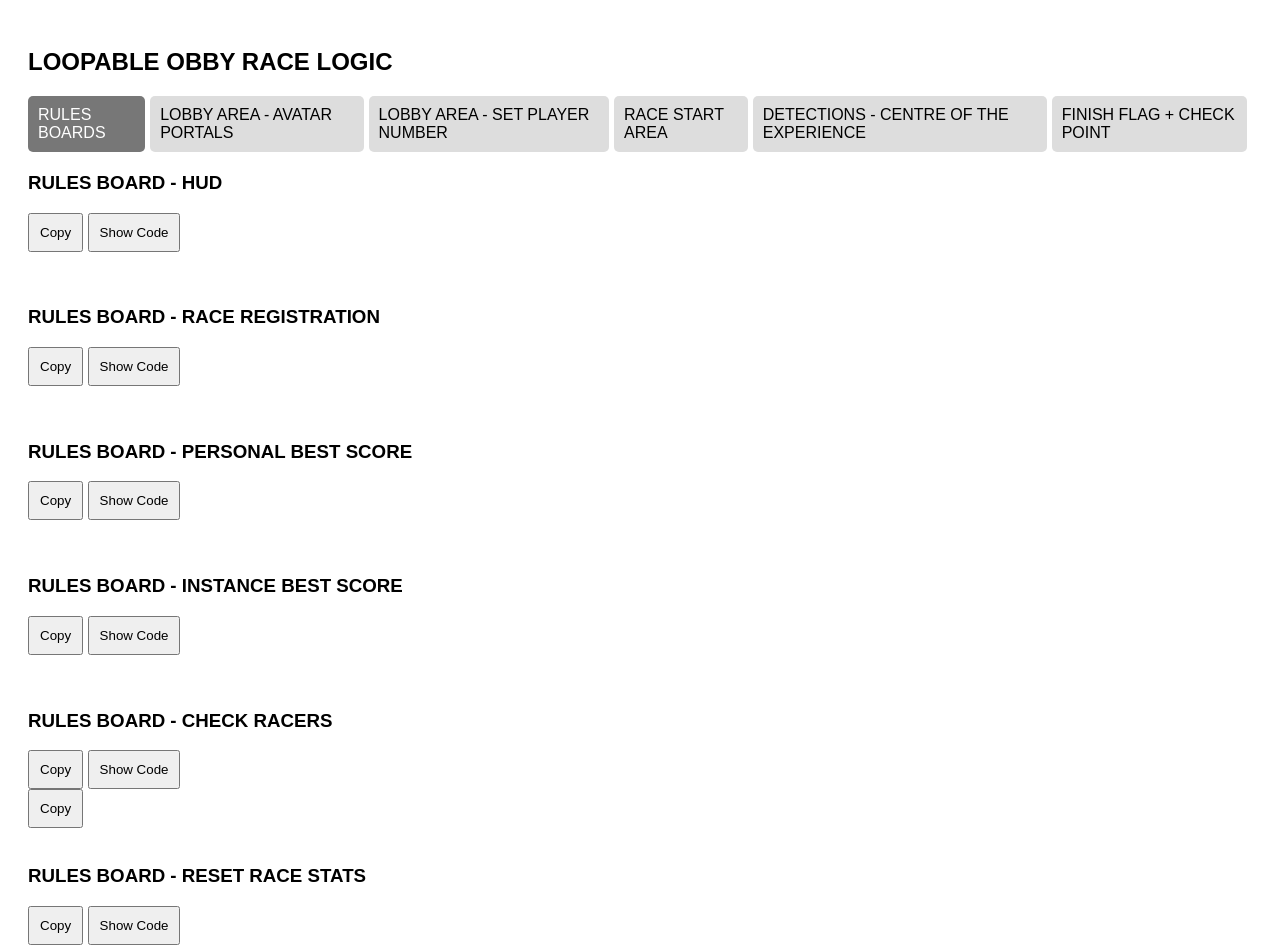
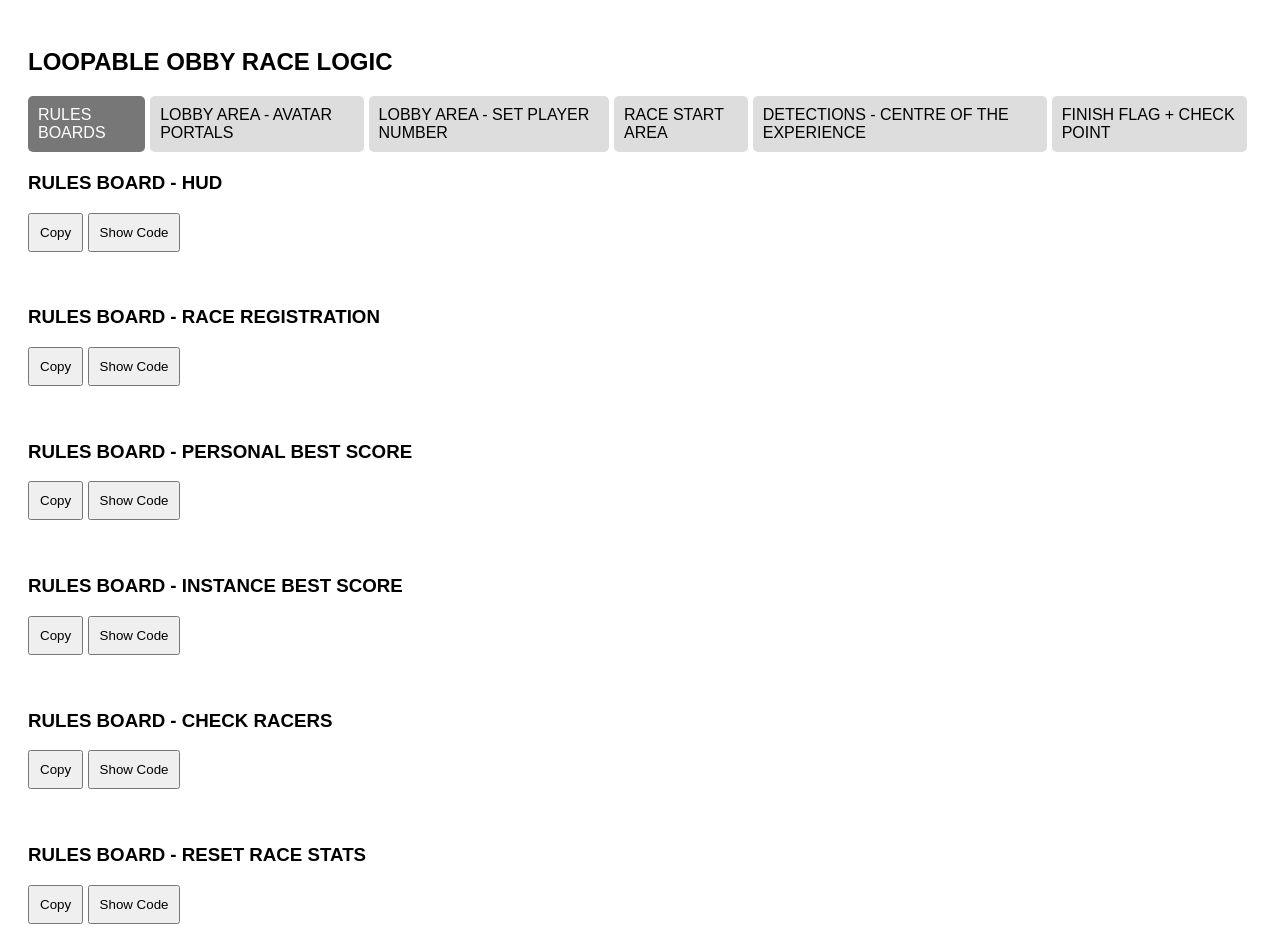
Before and after one commit to Cyber-Dragon-Games/TheSandbox, a plain HTML site: page index.html in a window 1280 px wide. Shown: the top 952 px of the page. Drawn offline with Linux system fonts and the light colour scheme.

Commit message:
Update index.html

```diff
--- a/index.html
+++ b/index.html
@@ -175,7 +175,7 @@
 }
 
     </textarea> <button onclick="copyCode(this)">Copy</button> <button onclick="toggleCode(this)">Show Code</button></div>
-    <button onclick="copyCode(this)">Copy</button>
+
 
 
 
```
